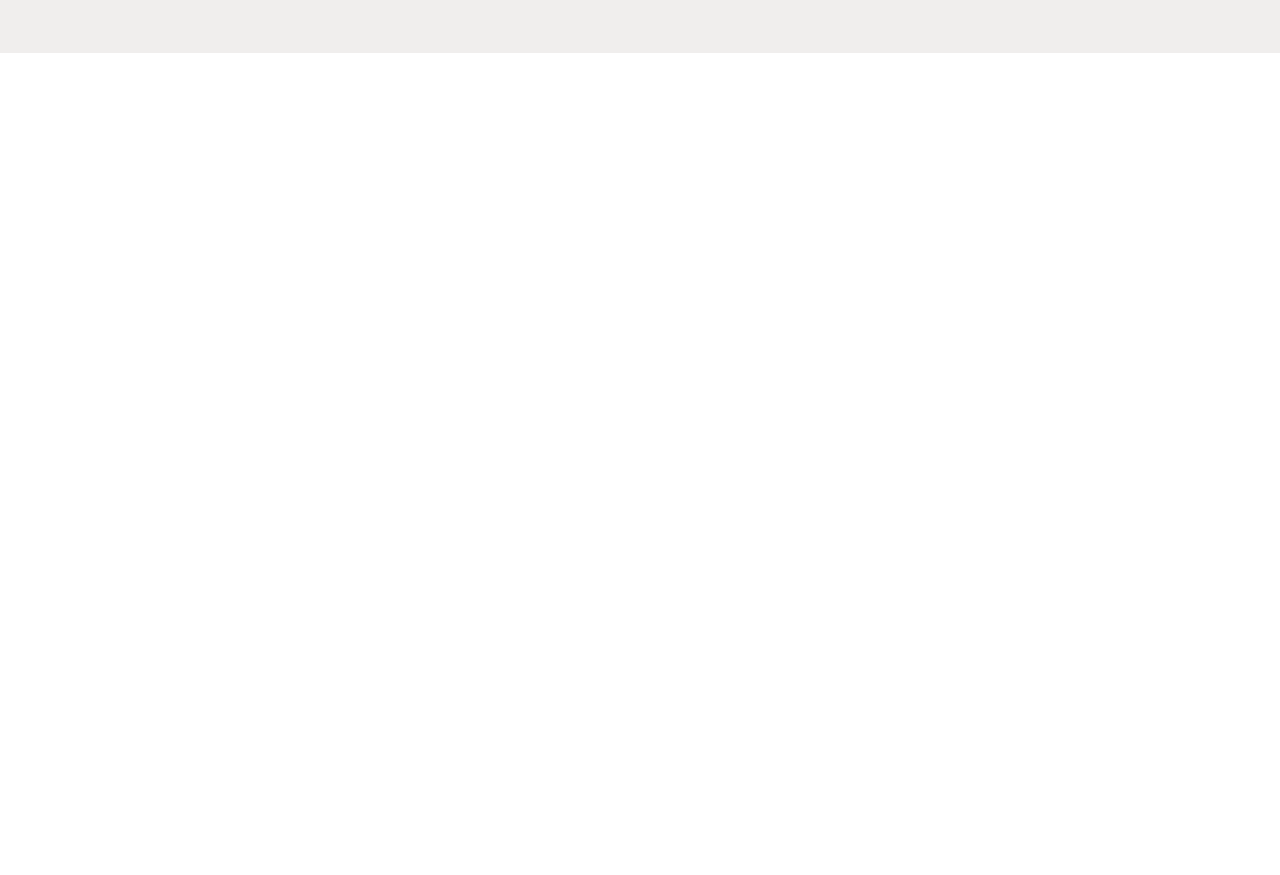
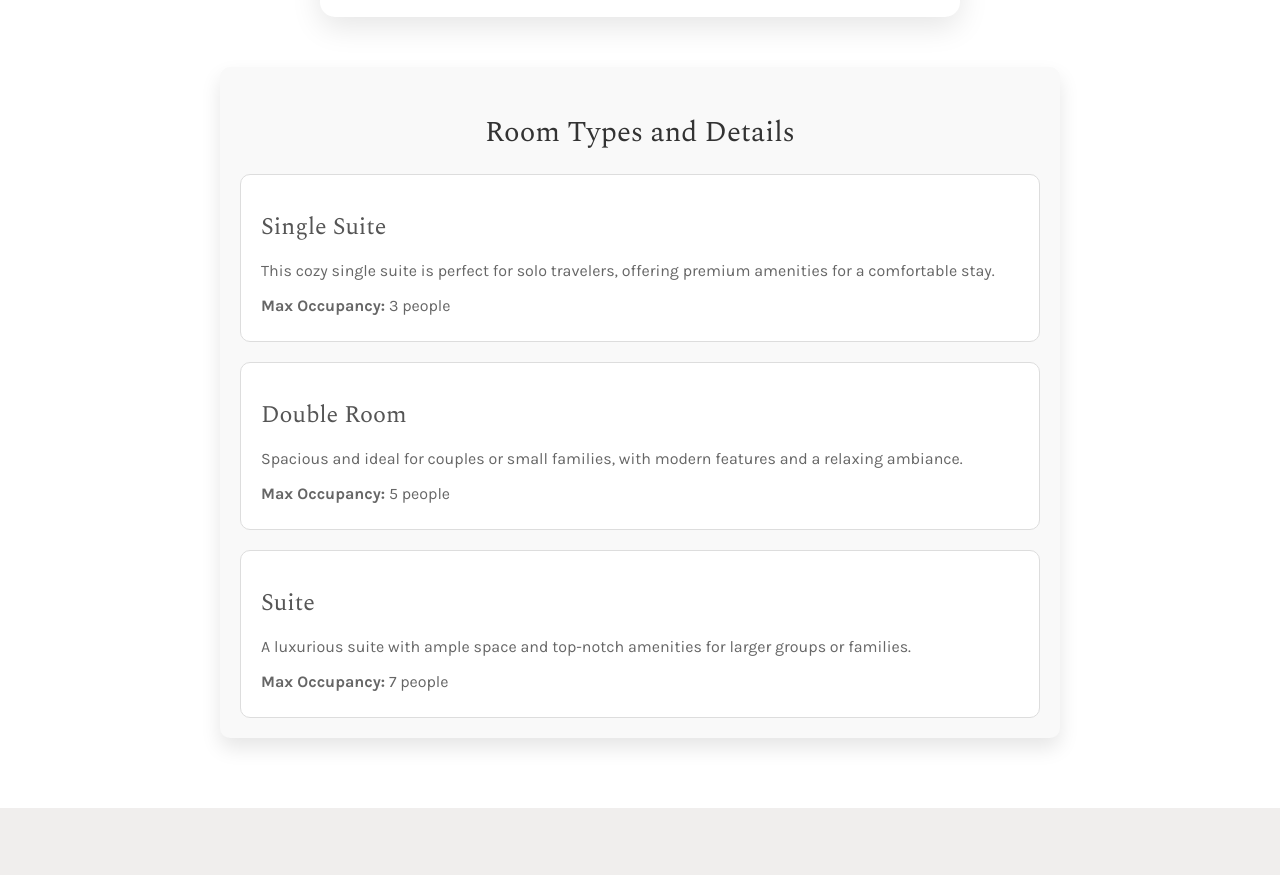
Before and after one commit to aaronlrv/hotel-app, a plain HTML site: page views/booking-page.html in a window 1280 px wide. Shown: the part 1061-1936 px from the top of the page. Before the commit the page ends 1114 px from the top, so only its background shows below. Drawn offline with nearby package versions, Linux system fonts and the light colour scheme; no server answers.

Commit message:
Add a brief rooms descriptor to the booking page

```diff
--- a/public/booking-page.css
+++ b/public/booking-page.css
@@ -15,13 +15,13 @@ h2 {
   font-size: 25px;
 }
 .wrapper-div {
-  height: 100vh;
   display: flex;
   flex-direction: column;
+  min-height: 100vh;
 }
 
 main {
-  height: 100%;
+  flex-grow: 1;
 }
 
 .calendar-wrapper {
@@ -140,6 +140,7 @@ header .current-date {
   display: flex;
   justify-content: center;
   align-items: center;
+  padding-top: 30px;
 }
 
 .people-selector {
@@ -240,3 +241,51 @@ a {
     transform: scale(1.2);
   }
 }
+
+.room-info-wrapper {
+  margin: 50px auto;
+  padding: 20px;
+  background-color: #f9f9f9;
+  border-radius: 10px;
+  box-shadow: 0 10px 20px rgba(0, 0, 0, 0.1);
+  max-width: 800px;
+  text-align: center;
+}
+
+.room-info-wrapper h2 {
+  font-size: 1.8rem;
+  color: #333;
+  margin-bottom: 20px;
+}
+
+.room-info {
+  display: flex;
+  flex-direction: column;
+  gap: 20px;
+}
+
+.room-type {
+  padding: 10px 20px;
+  border: 1px solid #ddd;
+  border-radius: 10px;
+  background-color: #fff;
+  text-align: left;
+}
+
+.room-type h3 {
+  font-size: 1.5rem;
+  color: #555;
+  margin-bottom: 10px;
+}
+
+.room-type p {
+  font-size: 1rem;
+  color: #666;
+}
+
+.footer {
+  background-color: #333;
+  color: white;
+  padding: 20px;
+  margin-top: 20px;
+}
--- a/views/booking-page.html
+++ b/views/booking-page.html
@@ -220,11 +220,37 @@
             </div>
           </div>
         </div>
+
+        <div class="room-info-wrapper">
+          <h2>Room Types and Details</h2>
+          <div class="room-info">
+            <div class="room-type">
+              <h3>Single Suite</h3>
+              <p>
+                This cozy single suite is perfect for solo travelers, offering
+                premium amenities for a comfortable stay.
+              </p>
+              <p><strong>Max Occupancy:</strong> 3 people</p>
+            </div>
+            <div class="room-type">
+              <h3>Double Room</h3>
+              <p>
+                Spacious and ideal for couples or small families, with modern
+                features and a relaxing ambiance.
+              </p>
+              <p><strong>Max Occupancy:</strong> 5 people</p>
+            </div>
+            <div class="room-type">
+              <h3>Suite</h3>
+              <p>
+                A luxurious suite with ample space and top-notch amenities for
+                larger groups or families.
+              </p>
+              <p><strong>Max Occupancy:</strong> 7 people</p>
+            </div>
+          </div>
+        </div>
       </main>
-
-      <div class="available-rooms"></div>
-    </div>
-  </body>
 
       <footer class="footer">
         <div class="container">
@@ -257,4 +283,6 @@
           </div>
         </div>
       </footer>
+    </div>
+  </body>
 </html>
```
Lines whose indentation alone changed are shown as unchanged.
